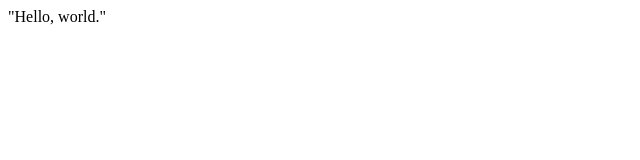
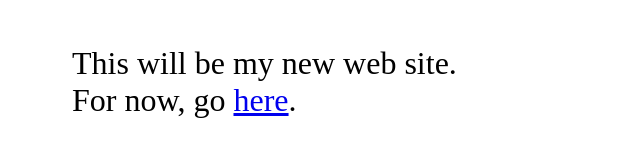
Before and after one commit to philipthrift/philipthrift.github.io, a plain HTML site: page index.html in a window 1280 px wide. Shown: the whole page, without its empty margins (0-640 px from the left). Drawn offline with Linux system fonts and the light colour scheme.

Commit message:
Update index.html

```diff
--- a/index.html
+++ b/index.html
@@ -4,6 +4,19 @@
         <title>Philip Thrift</title>
     </head>
     <body>
-        "Hello, world."
+
+<div style="font-size: 2em; margin-left: 2em;">
+
+<br />
+
+This will be my new web site.
+
+<br />
+
+For now, go <a target="_blank" href="http://codicalist.wordpress.com/bio">here</a>.
+
+<br />
+</div>
+
     </body>
 </html>
```
